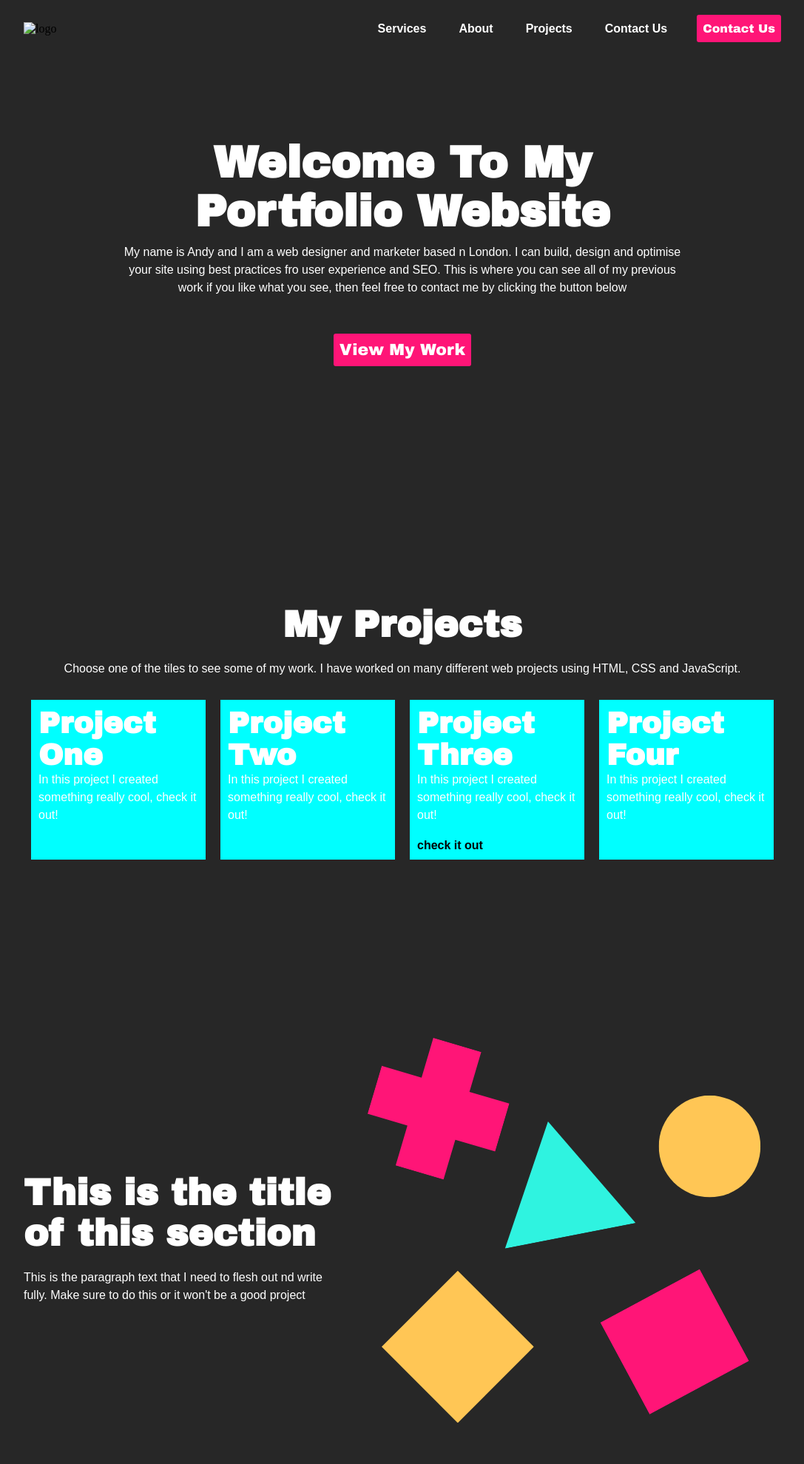
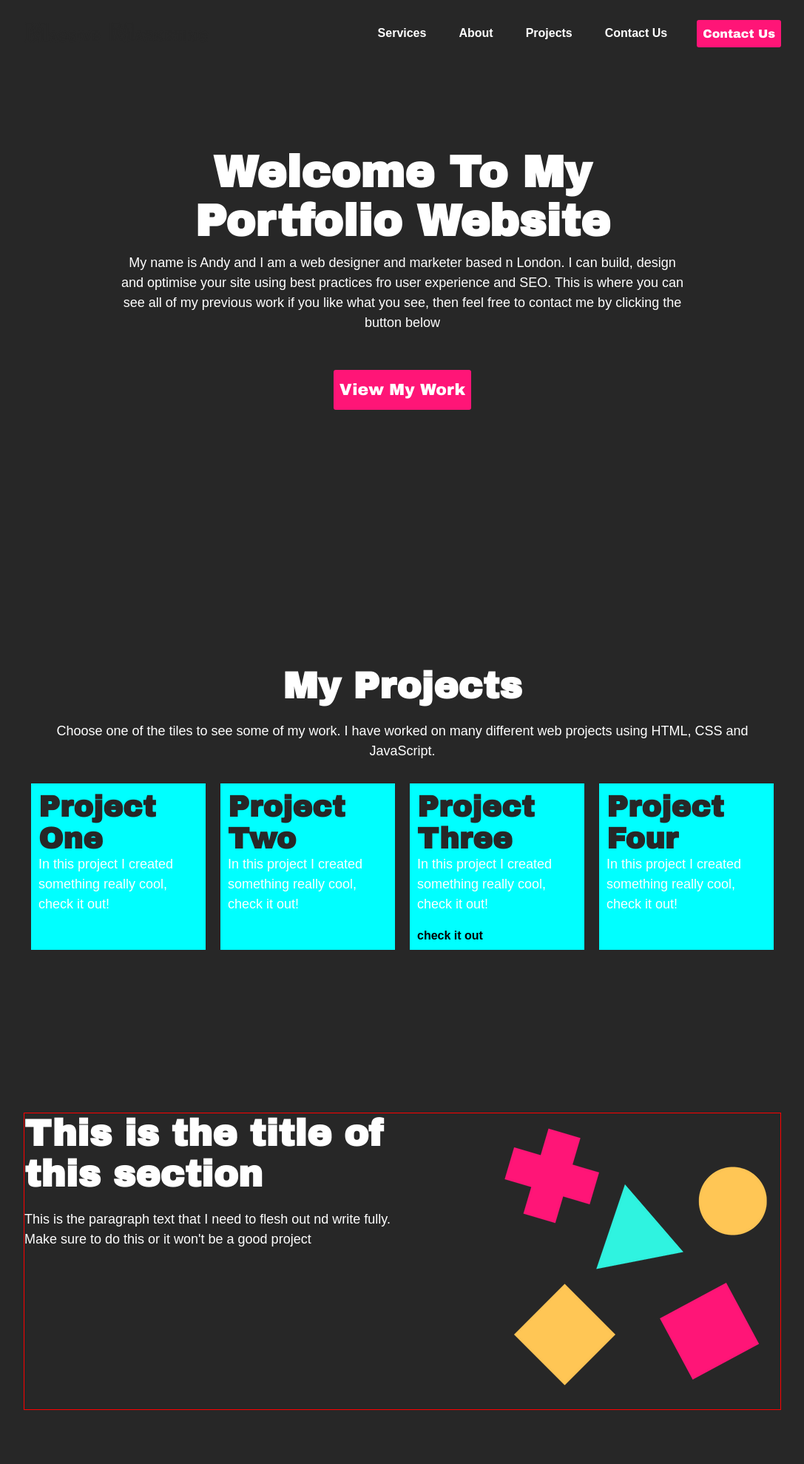
Before and after one commit to MoonKnight1989/portfolio-website, a plain HTML site: page index.html in a window 1280 px wide. Shown: the top 1979 px of the page at 74% size, without its empty margins (96-1183 px from the left). Drawn offline with Linux system fonts and the light colour scheme; a web font is replaced by a local one.

Commit message:
tried a few new styles and fixed image sizes

```diff
--- a/Resources/CSS/style.css
+++ b/Resources/CSS/style.css
@@ -27,7 +27,6 @@ h2 {
 h3 {
     font-family: "Archivo Black", sans-serif;
     font-size: 40px;
-    color: white;
 }
 
 h4 {
@@ -38,9 +37,10 @@ h4 {
 
 p {
     font-family: Runda, sans-serif;
-    font-size: 16px;
+    font-size: 18px;
     color: white;
     line-height: 1.5;
+    font-weight: 500;
 }
 li, button {
     font-family: "Archivo Black", sans-serif;
@@ -63,7 +63,9 @@ header {
     justify-content: flex-end;
     align-items: center;
     padding: 20px 10%;
-    background-color: #272727;
+    background-color: none;
+    position: absolute;
+    width: 100%;
 }
 
 section {
@@ -90,11 +92,10 @@ button {
 .content-container-flex {
     width: 80vw;
     display: flex;
-    margin-left: auto;
-    margin-right: auto;
+    margin: 10px auto;
     text-align: left;
-    align-items: center;
-    justify-content: space-between;
+    align-items: top;
+    border: red 1px solid;
 }
 /* UNIVERSAL STYLES END */
 
@@ -114,7 +115,7 @@ button {
 
 .nav-links li a {
     transition: all 0.3s ease 0s;
-    color:white;
+    color: white;
 }
 
 .nav-links li a:hover {
@@ -133,13 +134,14 @@ button.nav-cta {
  /* HERO SECTION */
 
  .hero-section {
-    height: 80vh;
+    height: 100vh;
     background-color: #272727;
  }
 
  .hero-text {
     margin-left: auto;
     margin-right: auto;
+    padding-top: 7%;
     width: 60%;
     text-align: center;
  }
@@ -147,6 +149,8 @@ button.nav-cta {
  .hero-button {
     margin-top: 50px;
     font-size: 22px;
+    background-color: #FF1577;
+    padding: 15px 8px;
  }
 
  /* MY PROJECTS SECTION */
@@ -157,30 +161,34 @@ button.nav-cta {
     margin-top: 20px;
     justify-content: space-between;
     text-align: left;
+    color: #272727;
  }
 
 .feature-tile {
     background-color: aqua;
     margin: 10px 10px;
     padding: 10px;
+    color: #272727;
 }
 
 .feature-tile p {
     margin-bottom: 20px;
+
 }
 
 /* TEXT LEFT/IMAGE RIGHT SECTION */
 
 .text-left {
-    width: 50%;
+    margin-right: 10%;
 }
 
 .text-right {
     text-align: right;
-    width: 50%;
-
+    border: red 1px solid;
+    margin-left: 10%;
 }
 
 .flex-image {
+ width: 60%;
 
 }
--- a/index.html
+++ b/index.html
@@ -9,7 +9,7 @@
 </head>
 <body>
     <header>
-        <img src="" alt="logo" class="logo">
+        <img src="Resources/Images/header-logo-250x50.png" alt="logo" class="logo">
         <nav class="nav-bar">
              <ul class="nav-links">
                 <li><a href="#">Services</a></li>
@@ -58,15 +58,13 @@
                     <h2>This is the title of this section</h2>
                     <p>This is the paragraph text that I need to flesh out nd write fully. Make sure to do this or it won't be a good project</p>
                 </div>
-                <div class="flex-image">
-                    <img src="Resources/Images/Shapes-Experimental.png" alt="some colourful shapes" class="flex-image">
-                </div>
+                <img src="Resources/Images/shapes-graphic-400x400.png" alt="some colourful shapes" class="flex-image">
             </div>
         </section>
         <section>
             <div class="content-container-flex">
+                <img src="Resources/Images/shapes-graphic-400x400.png" alt="#" class="flex-image">
                 <div class="text-right">
-                    <img src="#" alt="#">
                     <h2>This is the title of this section</h2>
                     <p>this is the paragrapgh for this section. I need to make sure I fill these with good content so that it can rank on Google
                     </p>
```
Also changed, not shown: Resources/Images/Shapes-Experimental.png (deleted), Resources/Images/header-logo-100 × 60px.png (added), Resources/Images/header-logo-250x150.png (added), Resources/Images/header-logo-250x50.png (added), Resources/Images/shapes-graphic-400x400.png (added), 1 other file.
